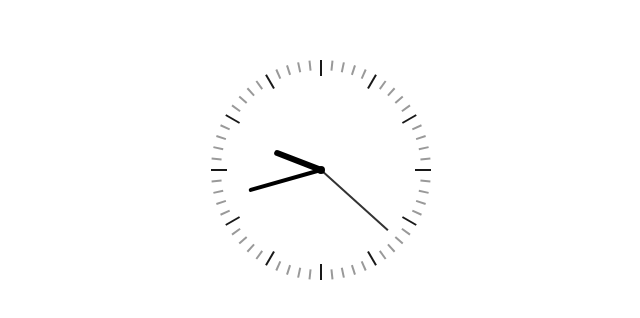
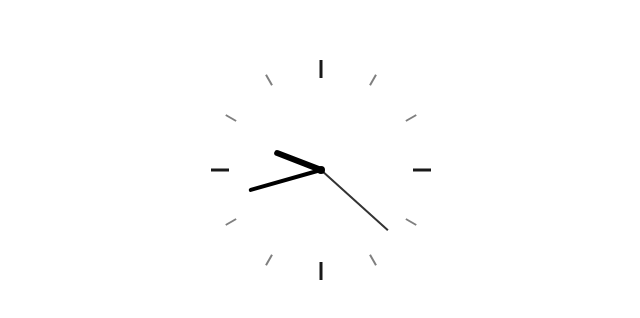
Before and after one commit to KatieDesign/clock-widget, a plain HTML site: page index.html in a window 1280 px wide. Shown: the part 230-548 px from the top of the page, without its empty margins (319-959 px from the left). Drawn offline with Linux system fonts and the light colour scheme.

Commit message:
Update index.html

```diff
--- a/index.html
+++ b/index.html
@@ -36,15 +36,16 @@
 .mark {
   position: absolute;
   width: 2px;
-    height: 10px;
-    background: rgba(0,0,0,0.4);
+  height: 12px;
+  background: rgba(0,0,0,0.5);
   top: 0;
   left: 50%;
   transform-origin: center 110px;
 }
 
 .mark.big {
-    height: 16px;
+  width: 3px;
+  height: 18px;
   background: rgba(0,0,0,0.9);
 }
 
@@ -92,15 +93,16 @@
 const clock = document.getElementById("clock");
 
 /* створення поділок */
-for (let i = 0; i < 60; i++) {
+for (let i = 0; i < 12; i++) {
   const mark = document.createElement("div");
   mark.classList.add("mark");
 
-  if (i % 5 === 0) {
+  // 12, 3, 6, 9
+  if (i % 3 === 0) {
     mark.classList.add("big");
   }
 
-  mark.style.transform = `translateX(-50%) rotate(${i * 6}deg)`;
+  mark.style.transform = `translateX(-50%) rotate(${i * 30}deg)`;
   clock.appendChild(mark);
 }
 
```
Lines whose indentation alone changed are shown as unchanged.
